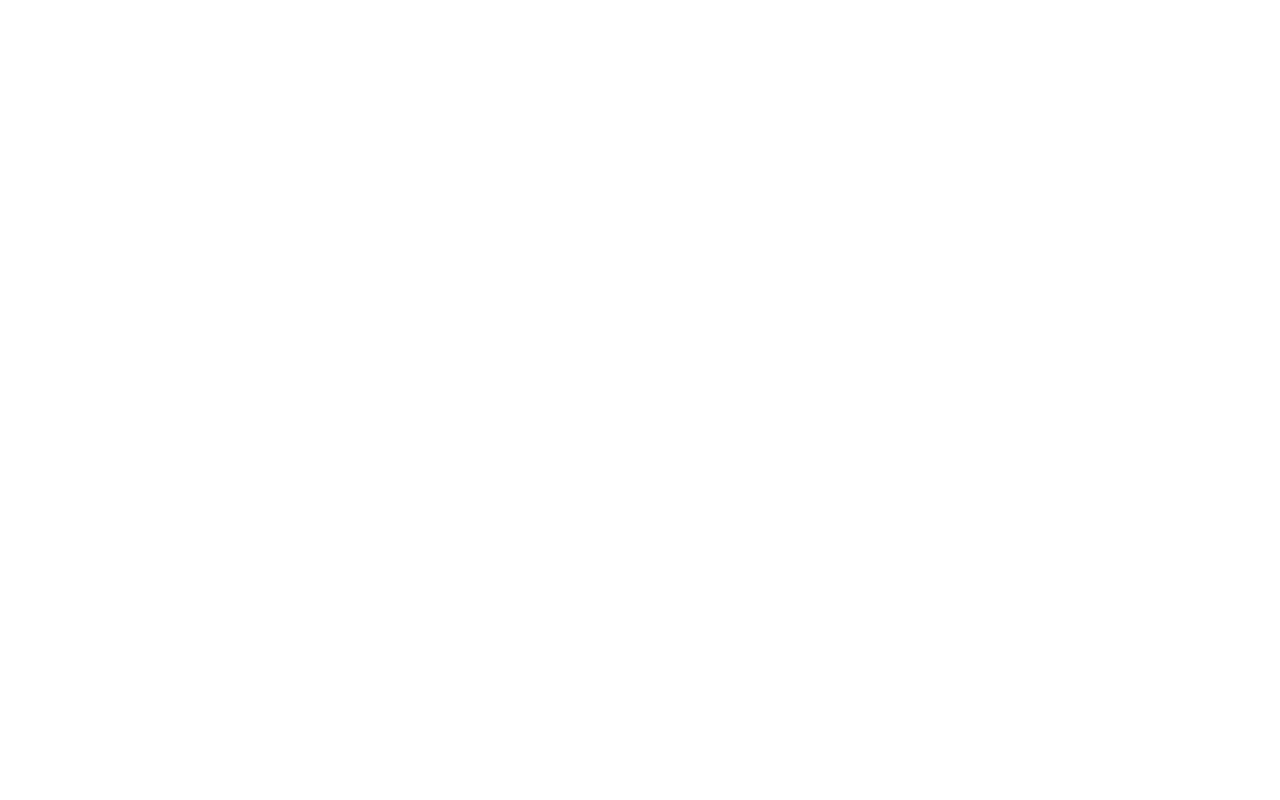
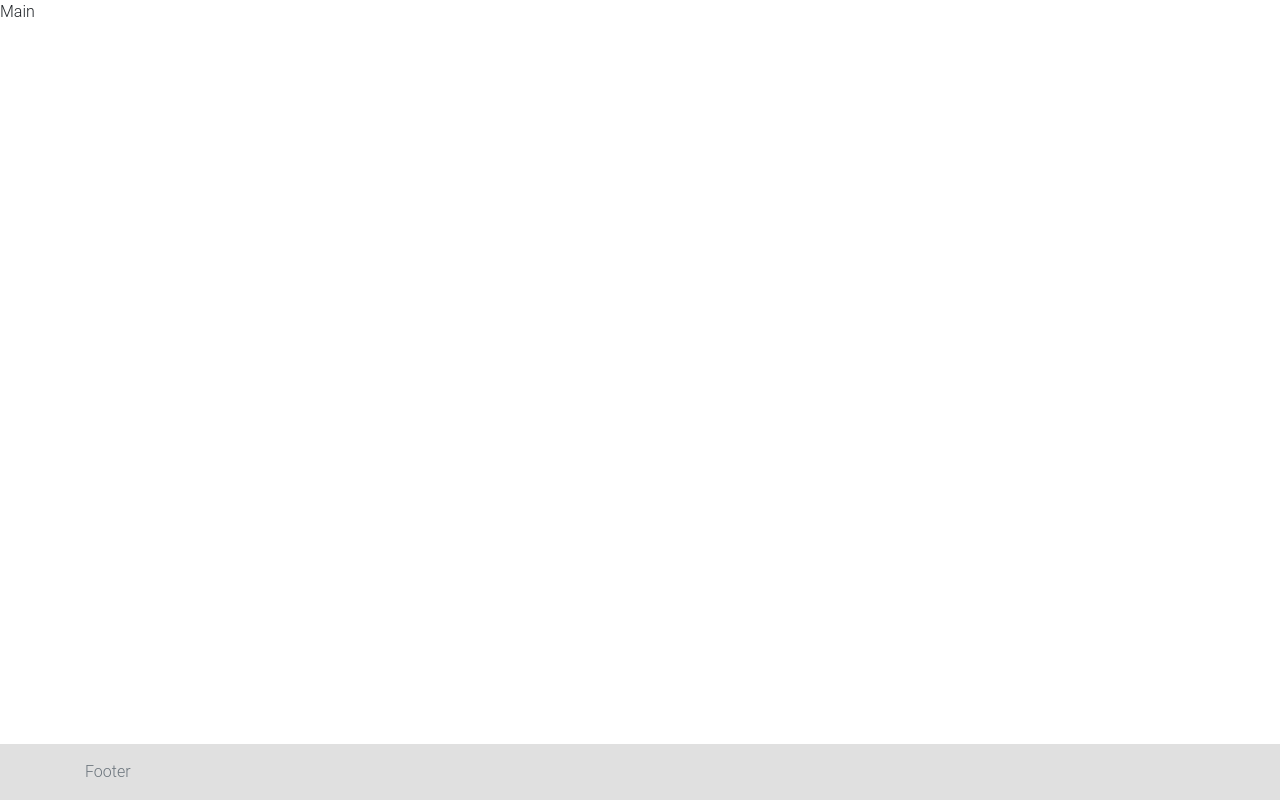
Before and after one commit to 17Amir17/pokedex, a plain HTML site: page index.html in a window 1280 px wide. Drawn offline with nearby package versions, Linux system fonts and the light colour scheme; files that its build step writes are made by us from their sources.

Commit message:
Setup workspace pt 1

```diff
--- a/index.html
+++ b/index.html
@@ -1,12 +1,46 @@
 <!DOCTYPE html>
 <html lang="en">
 <head>
-    <meta charset="UTF-8">
-    <meta http-equiv="X-UA-Compatible" content="IE=edge">
-    <meta name="viewport" content="width=device-width, initial-scale=1.0">
-    <title>Document</title>
+    <meta charset="utf-8">
+    <meta name="viewport" content="width=device-width, initial-scale=1">
+    <title>Pokedex</title>
+    <link rel="stylesheet" href="styles.css">
+    <meta name="description" content="Client-side app illustrating fetch and axios">
+    <meta name="author" content="Denise Case">
+    <!-- Font Awesome -->
+    <link rel="stylesheet" href="https://use.fontawesome.com/releases/v5.8.2/css/all.css">
+    <!-- Bootstrap core CSS -->
+    <link href="https://cdnjs.cloudflare.com/ajax/libs/twitter-bootstrap/4.3.1/css/bootstrap.min.css" rel="stylesheet">
+    <!-- Material Design Bootstrap -->
+    <link href="https://cdnjs.cloudflare.com/ajax/libs/mdbootstrap/4.8.7/css/mdb.min.css" rel="stylesheet">
+    <!-- required for sticky footer -->
+    <style>
+      body,
+      .sticky-footer-wrapper {
+        min-height: 100vh;
+      }
+    </style>
+
 </head>
-<body>
+<body class="d-flex flex-column sticky-footer-wrapper">
+      <!-- Main -->
+  <div>
+        Main
+      </div>
+      <!-- Footer -->
+      <footer class="footer mt-auto py-3 bg-light">
+        <div class="container">
+          <span class="text-muted">Footer</span>
+        </div>
+      </footer>
 
+  <script src="https://cdnjs.cloudflare.com/ajax/libs/jquery/3.4.1/jquery.min.js"></script>
+  <script src="https://cdnjs.cloudflare.com/ajax/libs/popper.js/1.14.4/umd/popper.min.js"></script>
+  <script src="https://cdnjs.cloudflare.com/ajax/libs/twitter-bootstrap/4.3.1/js/bootstrap.min.js"></script>
+  <script src="https://cdnjs.cloudflare.com/ajax/libs/mdbootstrap/4.8.7/js/mdb.min.js"></script>
+
+  <!-- add axios with cdn - still no build tools needed -->
+  <script src="https://unpkg.com/axios/dist/axios.min.js"></script>
+  <script src="./index.js"></script>
 </body>
 </html>
```
